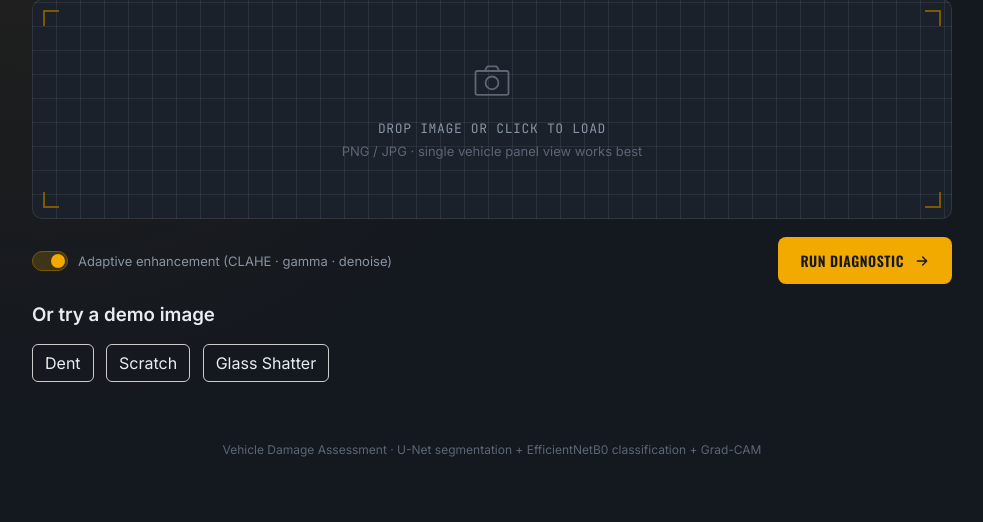
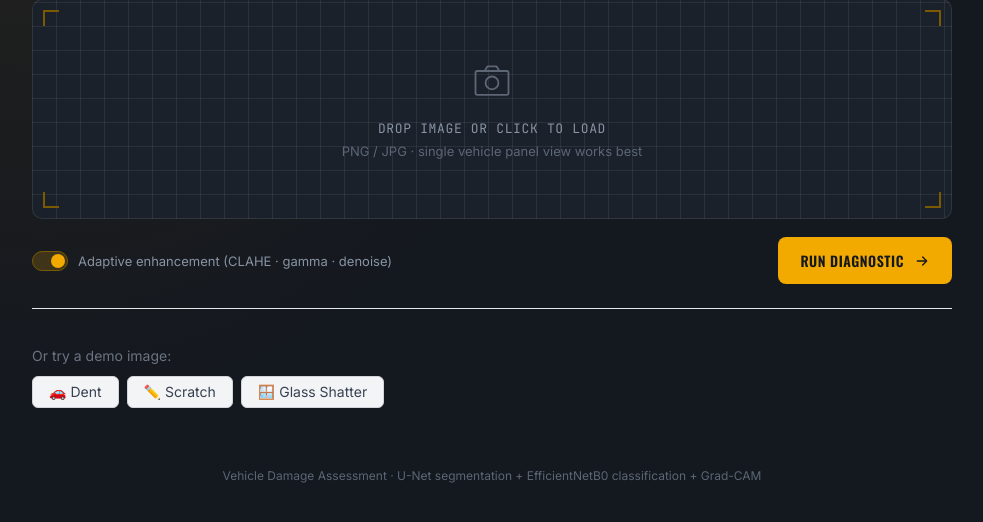
Before and after one commit to duttapranjal/Vehicle-Damage-Assessment-CNN, a Flask app: page / in a window 1280 px wide. Shown: the part 121-643 px from the top of the page, without its empty margins (148-1131 px from the left). Run offline with Flask 3, Linux system fonts and the light colour scheme; parts of the project's set-up code (start-up, migrations or seed data) failed here and were passed over.

Commit message:
feat: add /demo/<damage_type> route and demo buttons to homepage

```diff
--- a/app.py
+++ b/app.py
@@ -247,11 +247,16 @@ def predict():
 @app.route("/demo/<damage_type>", methods=["GET"])
 def demo(damage_type: str):
     logger.info(f"Demo request for damage type: {damage_type}")
+    allowed = {"dent", "scratch", "glass_shatter", "crack", "lamp_broken", "tire_flat"}
+    if damage_type not in allowed:
+        flash(f"Demo type '{damage_type}' not available.")
+        return redirect(url_for("index"))
+
     # Build demo image path
     demo_path = os.path.join(BASE_DIR, "assets", "demo_images", f"{damage_type}.jpg")
     if not os.path.exists(demo_path):
         logger.warning(f"Demo image not found: {demo_path}")
-        flash("Demo image not available.")
+        flash(f"Demo image for '{damage_type}' not found. Add it to assets/demo_images/.")
         return redirect(url_for("index"))
 
     try:
--- a/templates/index.html
+++ b/templates/index.html
@@ -85,14 +85,25 @@
       </div>
     </form>
 
-    <section class="demo-section" style="margin-top:18px;">
-      <h3>Or try a demo image</h3>
-      <div>
-        <a href="/demo/dent" class="demo-btn" style="display:inline-block;padding:8px 12px;margin-right:8px;border:1px solid #ccc;border-radius:6px;text-decoration:none;color:inherit;">Dent</a>
-        <a href="/demo/scratch" class="demo-btn" style="display:inline-block;padding:8px 12px;margin-right:8px;border:1px solid #ccc;border-radius:6px;text-decoration:none;color:inherit;">Scratch</a>
-        <a href="/demo/glass_shatter" class="demo-btn" style="display:inline-block;padding:8px 12px;border:1px solid #ccc;border-radius:6px;text-decoration:none;color:inherit;">Glass Shatter</a>
+    <div class="demo-section" style="margin-top:1.5rem;padding-top:1.5rem;border-top:1px solid #e5e7eb">
+      <p style="font-size:0.875rem;color:#6b7280;margin-bottom:0.75rem">
+        Or try a demo image:
+      </p>
+      <div style="display:flex;gap:0.5rem;flex-wrap:wrap">
+        <a href="/demo/dent" id="demo-dent"
+           style="padding:0.4rem 1rem;background:#f3f4f6;border:1px solid #d1d5db;border-radius:6px;font-size:0.875rem;text-decoration:none;color:#374151">
+          🚗 Dent
+        </a>
+        <a href="/demo/scratch" id="demo-scratch"
+           style="padding:0.4rem 1rem;background:#f3f4f6;border:1px solid #d1d5db;border-radius:6px;font-size:0.875rem;text-decoration:none;color:#374151">
+          ✏️ Scratch
+        </a>
+        <a href="/demo/glass_shatter" id="demo-glass-shatter"
+           style="padding:0.4rem 1rem;background:#f3f4f6;border:1px solid #d1d5db;border-radius:6px;font-size:0.875rem;text-decoration:none;color:#374151">
+          🪟 Glass Shatter
+        </a>
       </div>
-    </section>
+    </div>
 
     {% if result %}
     <section class="results">
```
Also changed, not shown: assets/demo_images/README.md.
